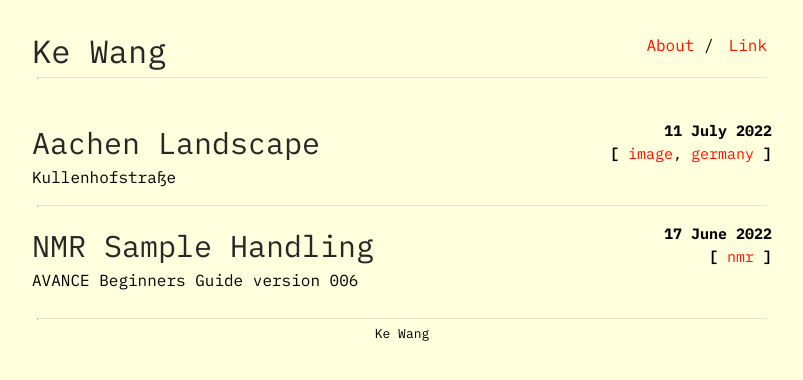
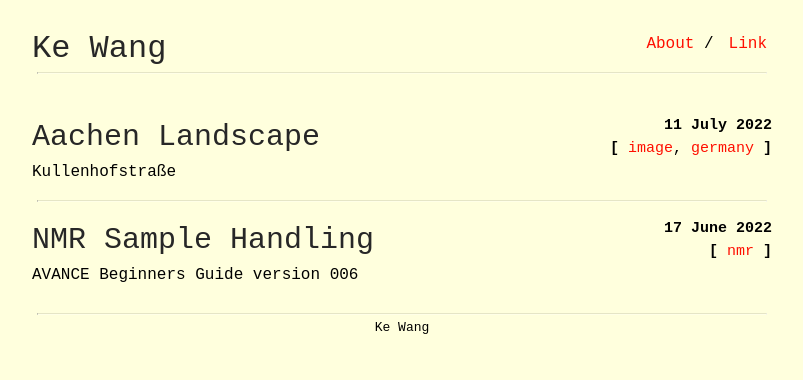
Before and after one commit to ekdc11/ekdc11.github.io, a Jekyll site: the page built from index.html, in a window 1280 px wide. Shown: the top 380 px of the page, without its empty margins (238-1041 px from the left). Built offline with Jekyll 4.4.1, drawn with Linux system fonts in a browser that asks for light colours.

Commit message:
Update main.scss

```diff
--- a/css/main.scss
+++ b/css/main.scss
@@ -13,7 +13,7 @@ $small-width: 480px;
 
 body {
     margin: 0;
-    font-family: "IBM Plex Mono", "Roboto", sans-serif;
+    font-family: "Inconsolata", monospace;
     background-color: #FFFFDD;
     min-height: 100%;
 }
```
